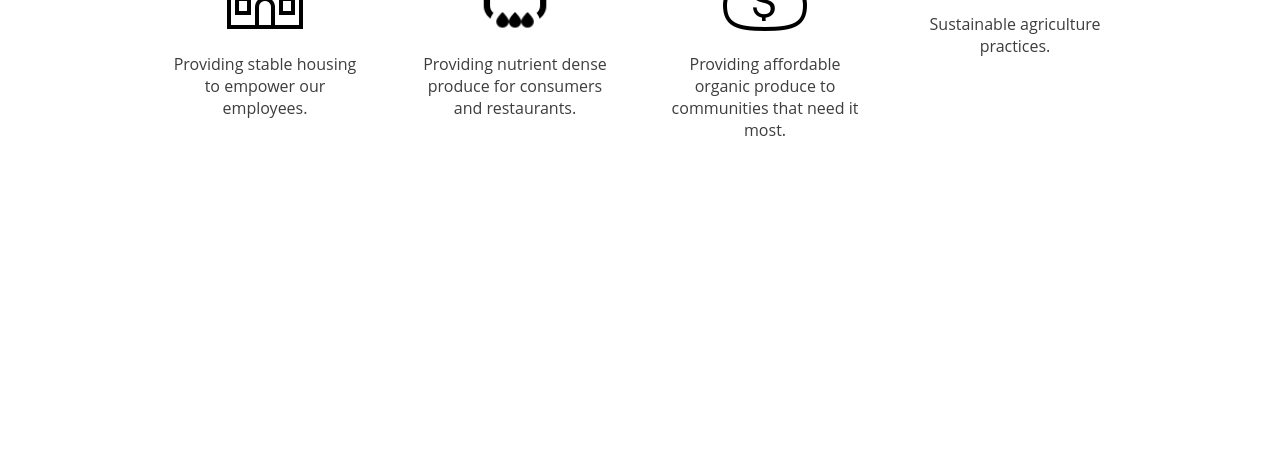
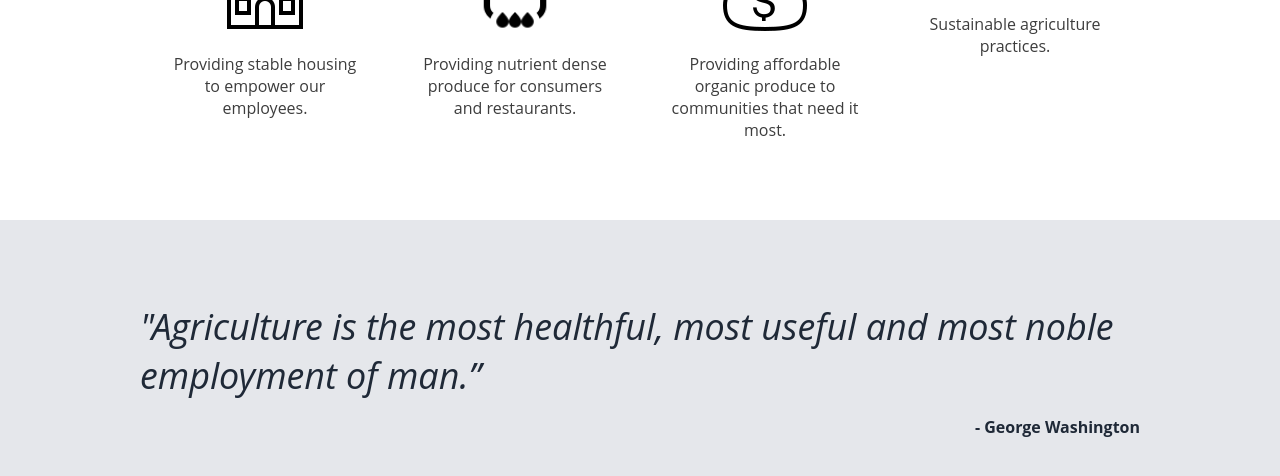
Before and after one commit to Theorrax/landing-page, a plain HTML site: page index.html in a window 1280 px wide. Shown: the part 699-1175 px from the top of the page. Before the commit the page ends 919 px from the top, so only its background shows below. Drawn offline with Linux system fonts and the light colour scheme; a web font is replaced by a local one.

Commit message:
If applied, this commit will add a quote section; updating the index.html and style.css files.

```diff
--- a/assets/style.css
+++ b/assets/style.css
@@ -118,3 +118,33 @@ figure{
     width: 200px;
     text-align: center;
 }
+
+/* The remainder of the cards will have a width of 1000px until the footer section. */
+
+.quote{
+    background-color: #E5E7EB;
+    display: flex;
+    flex-direction: column;
+    justify-content: center;
+    align-items: center;
+    padding: 4rem 4rem 1rem 4rem;
+    height: 300px;
+}
+
+.quote-text{
+    width: 1000px;
+    color: #1f2937;
+    font-size: 36px;
+    display: flex;
+    justify-content: center;
+    align-items: center;
+    margin: 0;
+}
+
+.quote-author{
+    color: #1f2937;
+    font-weight: 700;
+    width: 1000px;
+    display: flex;
+    justify-content: flex-end;
+}
--- a/index.html
+++ b/index.html
@@ -55,8 +55,12 @@
                 </div>
             </div>
         </article>
+        <section class="quote">
+            <p class="quote-text"><em>"Agriculture is the most healthful, most useful and most noble employment of man.”</em></p>
+            <p class="quote-author">- George Washington</p>
+            <p></p>
+        </section>
         <!-- <section></section>
-        <section></section>
-        <footer></footer>  -->
+        <footer></footer> -->
     </body>
 </html>
```
